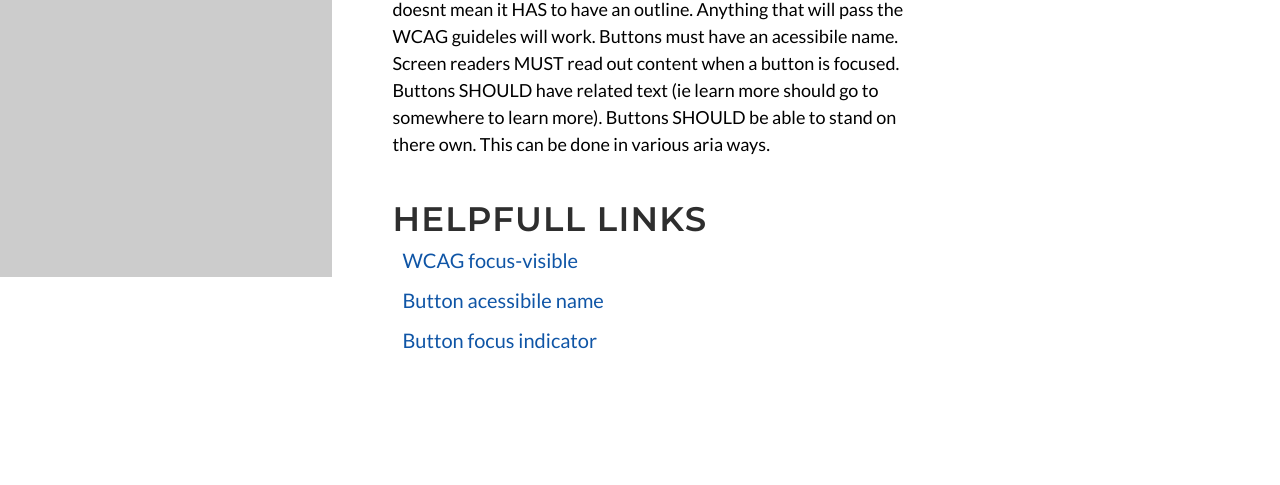
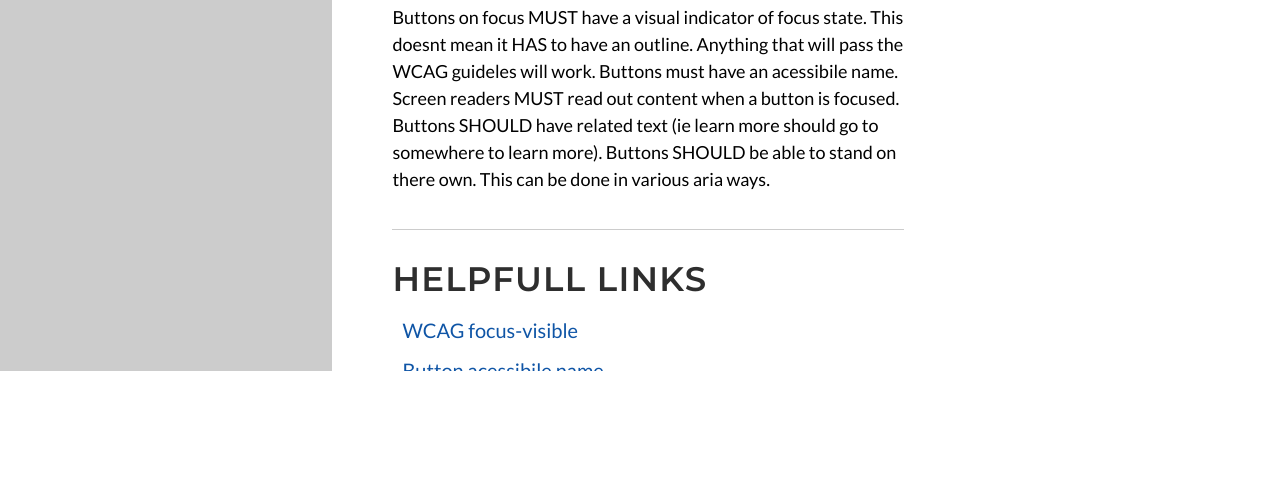
Before and after one commit to bwclovis-web/a11yac, a Gatsby site: page /component-listing/button-basic in a window 1280 px wide. Shown: the part 778-1263 px from the top of the page. After the commit the page ends 1149 px from the top, so only its background shows below. Built offline with nearby package versions, Linux system fonts and the light colour scheme; Gatsby itself is replaced by a stand-in of ours.

Commit message:
style updates

```diff
--- a/src/components/Layout/Layout.tsx
+++ b/src/components/Layout/Layout.tsx
@@ -16,11 +16,13 @@ interface ContainerI {
 
 const ContainerStyles = styled.div`
     display: flex;
+    height: 100%;
 
     main {
         padding: 12rem 6rem;
         position: relative;
         width: 100%;
+        height: 100%;
         overflow: hidden;
     }
 `;
--- a/src/components/Navigation/Navigation.tsx
+++ b/src/components/Navigation/Navigation.tsx
@@ -5,10 +5,10 @@ import styled from 'styled-components';
 const NavigationStyles = styled.nav`
     background-color: var(--grey);
     position: sticky;
-    height: calc(100vh - 94px);
     padding: 120px 100px;
     z-index: 6;
     width: 16%;
+    height: 100%;
 `
 
 const Navigation = () => (
--- a/src/styles/GlobalStyles.tsx
+++ b/src/styles/GlobalStyles.tsx
@@ -17,10 +17,20 @@ const GlobalStyles = createGlobalStyle`
     box-sizing: border-box;
     font-size: 62.5%;
     line-height: 1.5;
+    scrollbar-width: thin;
+    scrollbar-color: var(--blue-lt) var(--white);
+    height: 100%;
   }
 
   body {
     font-size: 2rem;
+    height: 100%;
+  }
+
+  #___gatsby,
+  #gatsby-focus-wrapper,
+  main {
+    height: 100%;
   }
 
   fieldset {
@@ -55,11 +65,6 @@ const GlobalStyles = createGlobalStyle`
     width: 6px;
   }
 
-  html {
-    scrollbar-width: thin;
-    scrollbar-color: var(--blue-lt) var(--white);
-  }
-
   body::-webkit-scrollbar-track {
     background: var(--white);
   }
--- a/src/templates/criteria-template.tsx
+++ b/src/templates/criteria-template.tsx
@@ -36,8 +36,11 @@ const StyledContainer = styled.section<{ready: boolean}>`
         padding: 2rem 0 0;
 
         h2 {
-            margin-top: 3.6rem;
+            margin: 3.6rem 0 1rem;
+            border-top: 1px solid var(--grey);
+            padding-top: 2.4rem;
         }
+
         li {
             margin-bottom: 10px;
         }
```
Also changed, not shown: src/images/gatsby-astronaut.png (deleted), src/images/gatsby-icon.png (deleted).
